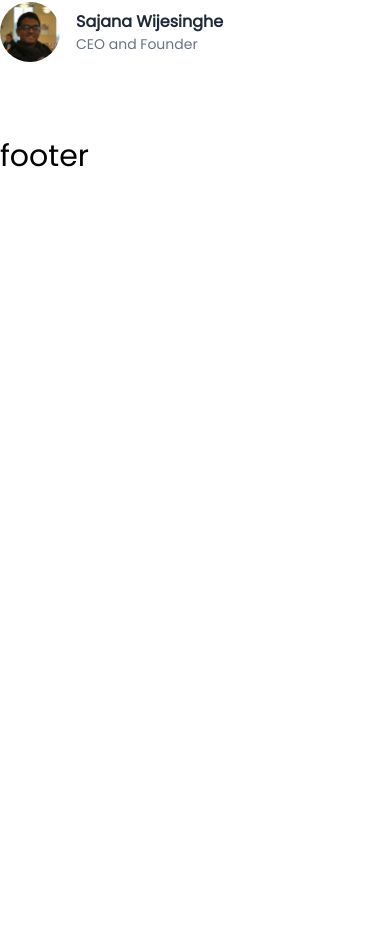
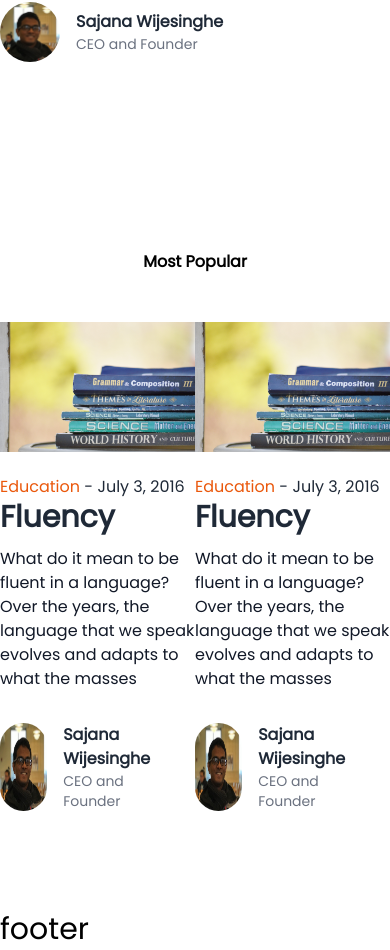
Before and after one commit to StormKing969/blog, a Next.js app: page / in a window 390 px wide. Shown: the part 4737-5687 px from the top of the page. Before the commit the page ends 4914 px from the top, so only its background shows below. Built offline with nearby package versions, Linux system fonts and the light colour scheme.

Commit message:
Most Popular Section

```diff
--- /dev/null
+++ b/components/popular.js
@@ -0,0 +1,72 @@
+import Image from "next/image";
+import Link from "next/link";
+import Author from "./child/author";
+
+// Import Swiper React components
+import { Swiper, SwiperSlide } from "swiper/react";
+import { Autoplay } from "swiper";
+
+// Import Swiper styles
+import "swiper/css";
+
+function Post() {
+  return (
+    <div className="grid">
+      <div className="images">
+        <Link href={"/"}>
+          <a>
+            <Image
+              src={"/images/fluency/fluency.jpg"}
+              width={600}
+              height={400}
+              alt="Trending Post Image"
+            />
+          </a>
+        </Link>
+      </div>
+
+      <div className="info flex justify-center flex-col py-4">
+        <div className="category">
+          <Link href={"/"}>
+            <a className="text-orange-600 hover:text-orange-800">Education</a>
+          </Link>
+          <Link href={"/"}>
+            <a className="text-gray-800 hover:text-gray-600"> - July 3, 2016</a>
+          </Link>
+        </div>
+
+        <div className="title">
+          <Link href={"/"}>
+            <a className="text-3xl md:text-4xl font-bold text-gray-800 hover:text-gray-600">
+              Fluency
+            </a>
+          </Link>
+        </div>
+
+        <p className="text-gray-900 py-3">
+          What do it mean to be fluent in a language? Over the years, the
+          language that we speak evolves and adapts to what the masses
+        </p>
+
+        <Author></Author>
+      </div>
+    </div>
+  );
+}
+
+export const popular = () => {
+  return (
+    <section className="container mx-auto md:px-10 py-16">
+      <h1 className="font-bold text-5l py-12 text-center">Most Popular</h1>
+
+      {/* Swiper */}
+      <Swiper slidesPerView={2}>
+        <SwiperSlide>{Post()}</SwiperSlide>
+        <SwiperSlide>{Post()}</SwiperSlide>
+        <SwiperSlide>{Post()}</SwiperSlide>
+      </Swiper>
+    </section>
+  );
+};
+
+export default popular;
--- a/pages/index.js
+++ b/pages/index.js
@@ -5,12 +5,14 @@ import Format from "../layout/format";
 // Components
 import Trending from "../components/trending";
 import Latest from "../components/latest";
+import Popular from "../components/popular";
 
 export default function Home() {
   return (
     <Format>
       <Trending></Trending>
       <Latest></Latest>
+      <Popular></Popular>
     </Format>
   );
 }
```
